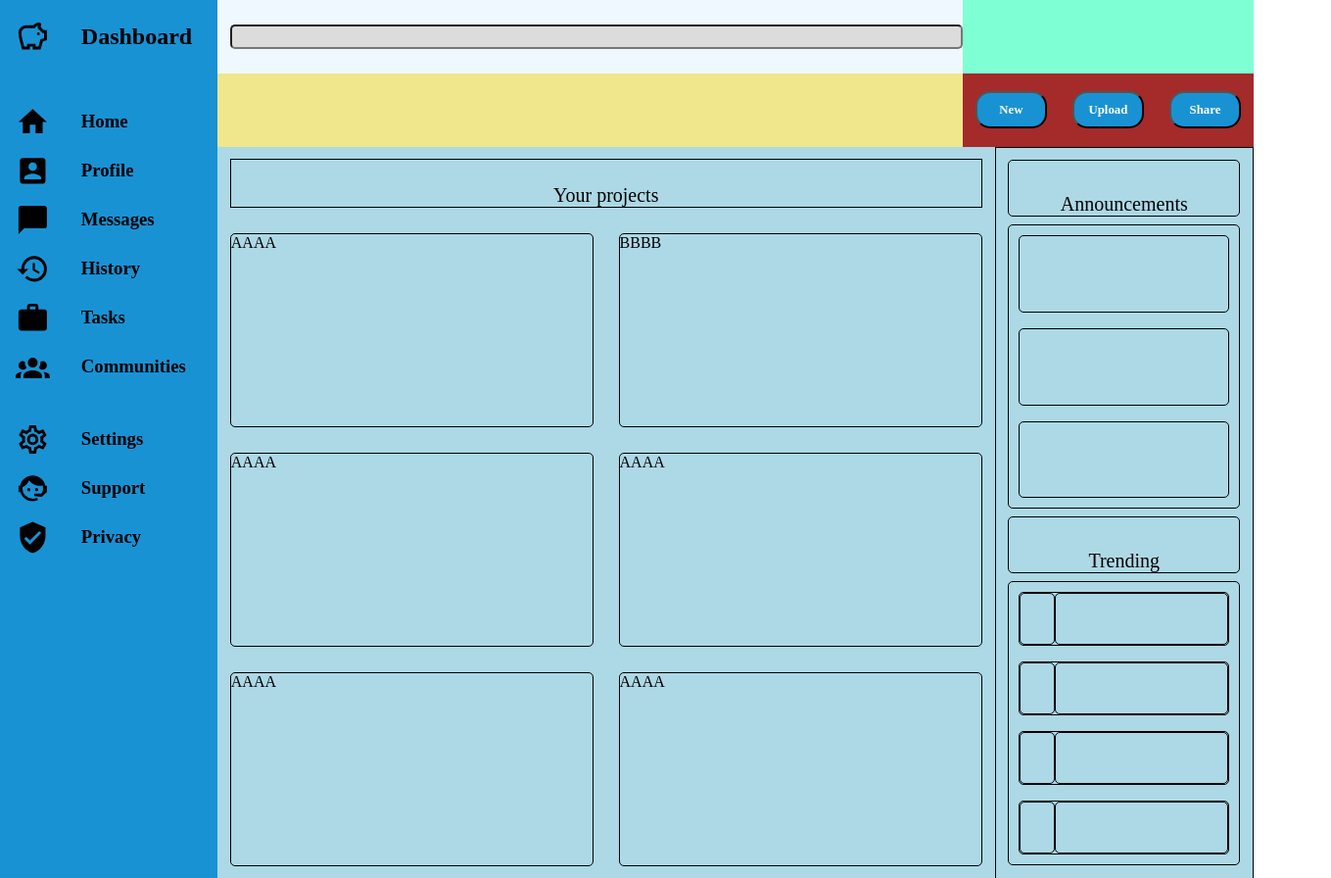
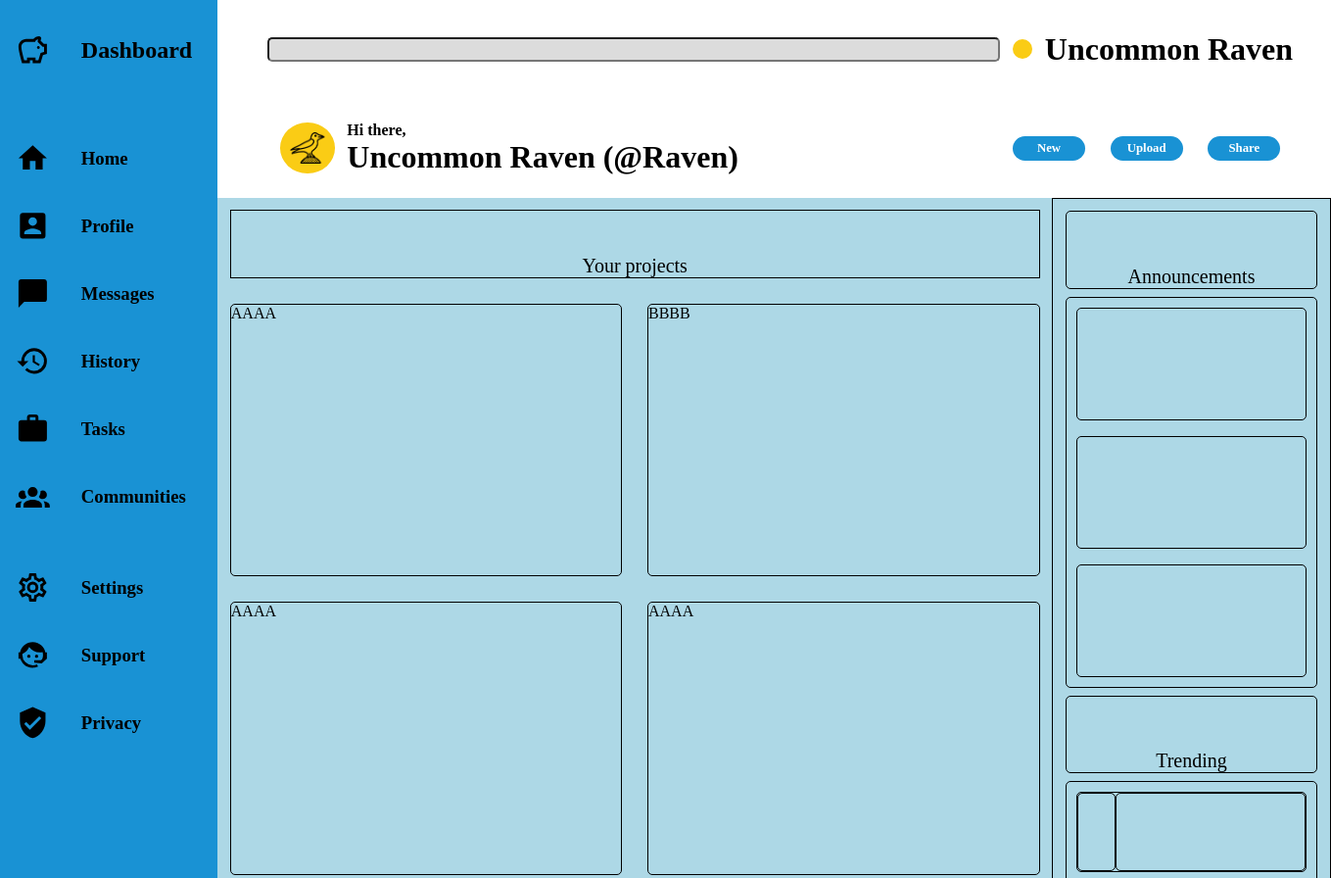
Before and after one commit to Djotajo/admin-dashboard, a plain HTML site: page index.html in a window 1280 px wide. Shown: the top 896 px of the page at 98% size, 1359 px wide, since content can reach past the window. Drawn offline with Linux system fonts and the light colour scheme.

Commit message:
Finish notifications and hello user part

```diff
--- a/index.html
+++ b/index.html
@@ -43,8 +43,18 @@
                 <svg xmlns="http://www.w3.org/2000/svg" viewBox="0 0 24 24"><title>magnify</title><path d="M9.5,3A6.5,6.5 0 0,1 16,9.5C16,11.11 15.41,12.59 14.44,13.73L14.71,14H15.5L20.5,19L19,20.5L14,15.5V14.71L13.73,14.44C12.59,15.41 11.11,16 9.5,16A6.5,6.5 0 0,1 3,9.5A6.5,6.5 0 0,1 9.5,3M9.5,5C7,5 5,7 5,9.5C5,12 7,14 9.5,14C12,14 14,12 14,9.5C14,7 12,5 9.5,5Z" /></svg>
                 <input type="search" size="80">
             </div>
-            <div class="notifications"></div>
-            <div class="hello"></div>
+            <div class="notifications">
+                <svg xmlns="http://www.w3.org/2000/svg" viewBox="0 0 24 24"><title>bell-ring</title><path d="M21,19V20H3V19L5,17V11C5,7.9 7.03,5.17 10,4.29C10,4.19 10,4.1 10,4A2,2 0 0,1 12,2A2,2 0 0,1 14,4C14,4.1 14,4.19 14,4.29C16.97,5.17 19,7.9 19,11V17L21,19M14,21A2,2 0 0,1 12,23A2,2 0 0,1 10,21M19.75,3.19L18.33,4.61C20.04,6.3 21,8.6 21,11H23C23,8.07 21.84,5.25 19.75,3.19M1,11H3C3,8.6 3.96,6.3 5.67,4.61L4.25,3.19C2.16,5.25 1,8.07 1,11Z" /></svg>
+                <div class="items"><img src="titlelogo.png" alt="Profile picture"></div>
+                <div class="items"><p>Uncommon Raven</p></div>
+            </div>
+            <div class="hello">
+                <div class="hello_img"><img src="titlelogo.png" alt="Profile picture"></div>
+                <div>
+                    <p>Hi there,</p>
+                    <p>Uncommon Raven (@Raven)</p>
+                </div>
+            </div>
             <div class="add_content">
                 <button>New</button>
                 <button>Upload</button>
--- a/styles.css
+++ b/styles.css
@@ -15,16 +15,16 @@ body {
 }
 
 main {
-    background-color: blueviolet;
     display: grid;
     grid-template-rows: 1fr 5fr;
 }
 
 .header {
-    background-color: coral;
     display: grid;
     grid-template-rows: 1fr 1fr;
     grid-template-columns: 2fr 1fr;
+    padding-left: 3vw;
+    padding-right: 3vw;
 }
 
 .content {
@@ -74,7 +74,6 @@ h3 {
 }
 
 .search {
-    background-color: aliceblue;
     display: grid;
     grid-template-columns: 1fr 12fr;
     align-items: center;
@@ -83,32 +82,98 @@ h3 {
 }
 
 .notifications {
-    background-color: aquamarine;
+    display: grid;
+    grid-template-columns: 1fr 1fr 3fr;
+    align-content: center;
+    justify-content: center;
+    align-items: center;
+    justify-items: center;
+    gap: 1vw;
+}
+
+.notifications > :nth-child(2) {
+    display: grid;
+    border-radius: 50%;
+    overflow: hidden;
+    max-height: 5vh;
+    max-width: 2vw;
+    padding: 10px;
+    background-color: #facc15;
+}
+
+.notifications > :nth-child(3) {
+    display: grid;
+    font-size: 2rem;
+    padding: 0;
+    margin: 0;
+    font-weight: bold;
+    justify-self: start;
+    white-space: nowrap;
+}
+
+.notifications svg {
+    min-height: 0;
+    max-height: 3vh;
+    justify-self: end;
 }
 
 .hello {
-    background-color: khaki;
+    display: grid;
+    grid-template-columns: 1fr 12fr;
+    align-items: center;
+    justify-items: start;
+    gap: 1vw;
+    padding-left: 2vw;
+    align-content: center;
+    justify-content: center;
+}
+
+.hello > .hello_img {
+    display: grid;
+    border-radius: 50%;
+    overflow: hidden;
+    max-height: 7vh;
+    padding: 10px;
+    background-color: #facc15;
+}
+
+.hello_img > img,
+.notifications > div > img {
+    width: 100%;
+    height: 100%;
+    object-fit: cover;
+}
+
+.hello > div > p {
+    padding: 0;
+    margin: 0;
+    font-weight: bold;
+}
+
+.hello > div > :nth-child(2) {
+    font-size: 2rem;
 }
 
 .add_content {
-    background-color: brown;
     display: grid;
     align-content: center;
     justify-content: center;
     gap: 2vw;
     grid-template-columns: 1fr 1fr 1fr;
-    padding: 1vw;
+    padding-left: 1vw;
+    padding-right: 1vw;
 }
 
 .add_content button {
-    padding: 10px;
+    padding: 5px;
     border-radius: 15px;
     font-size: 1vw;
     font-family: inherit;
     font-weight: bold;
     background-color: #1992d4;
     color: white;
-    min-width: 5vw;
+    border: none;
+    min-width: 3vw;
 }
 
 .search input {
```
Also changed, not shown: titlelogo.png (added).
